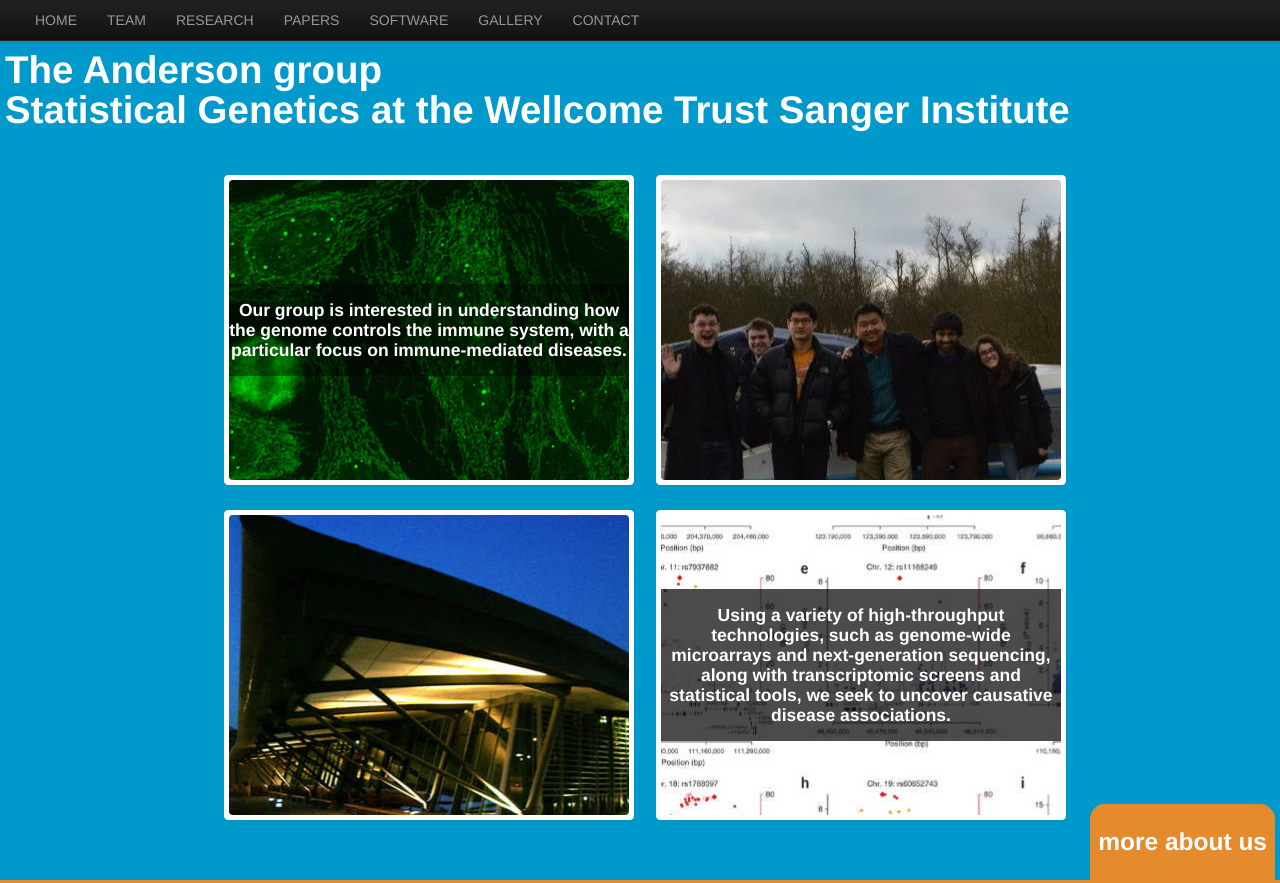
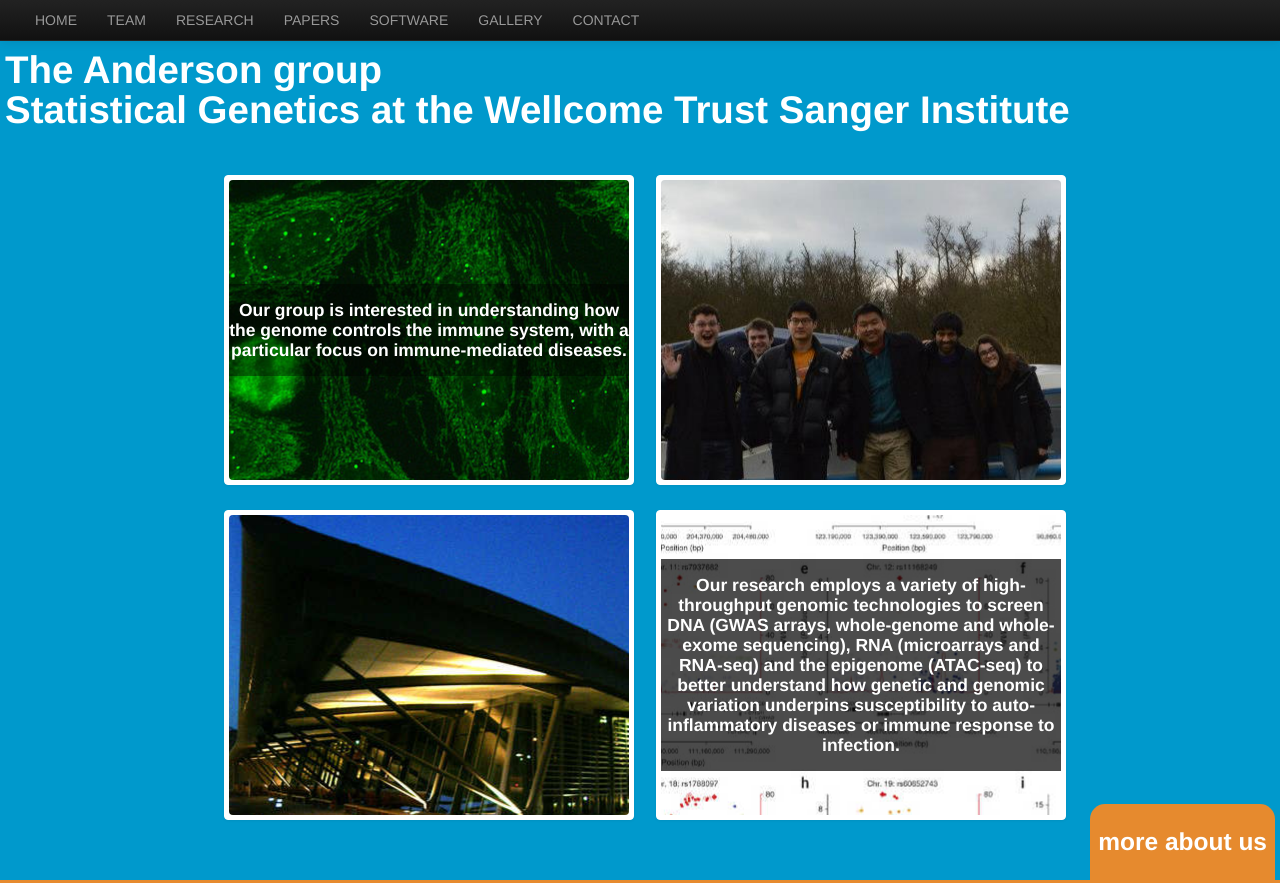
Before and after one commit to JaviElGato/anderson-group-info.github.io, a plain HTML site: page index.html in a window 1280 px wide. Shown: the top 883 px of the page. Drawn offline with nearby package versions, Linux system fonts and the light colour scheme.

Commit message:
updated intro blurbs

```diff
--- a/index.html
+++ b/index.html
@@ -187,7 +187,7 @@
                                         <td valign="middle" id="homepane_bottomright">
                                             <div style="background: rgb(0, 0, 0); background: rgba(0, 0, 0, .7); padding-top: 6px; padding-bottom: 6px; color:white;">
                                             <h4>
-                                                Using a variety of high-throughput technologies, such as genome-wide microarrays and next-generation sequencing, along with transcriptomic screens and statistical tools, we seek to uncover causative disease associations.
+                                                Our research employs a variety of high-throughput genomic technologies to screen DNA (GWAS arrays, whole-genome and whole-exome sequencing), RNA (microarrays and RNA-seq) and the epigenome (ATAC-seq) to better understand how genetic and genomic variation underpins susceptibility to auto-inflammatory diseases or immune response to infection.
                                             </h4>
                                             <div>
                                     </td></tr></table>
```
Lines whose indentation alone changed are shown as unchanged.
